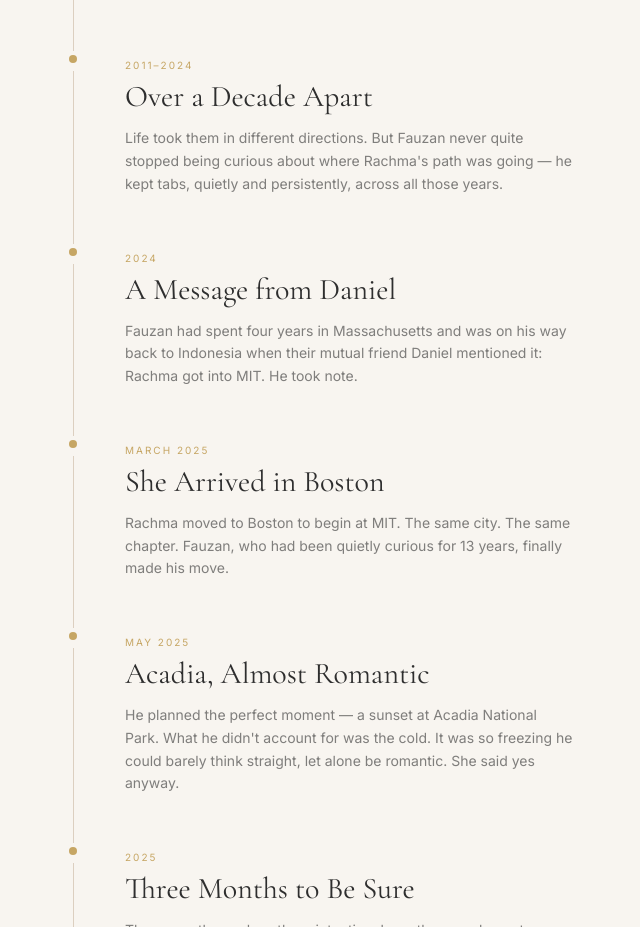
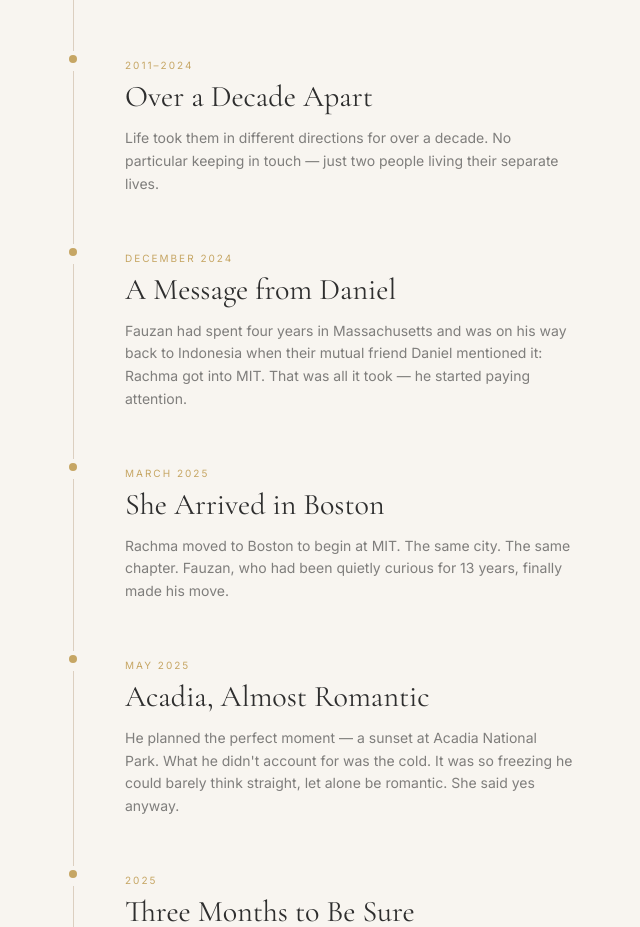
Before and after one commit to rachmawaty/fr-wedding, a Next.js app: page / in a window 1280 px wide. Shown: the part 1240-2167 px from the top of the page, without its empty margins (187-827 px from the left). Built offline with nearby package versions, Linux system fonts and the light colour scheme.

Commit message:
fix: Fauzan only started being kepo from December 2024, not for years
Co-Authored-By: Claude Sonnet 4.6 <noreply@anthropic.com>

```diff
--- a/components/OurStory.tsx
+++ b/components/OurStory.tsx
@@ -13,12 +13,12 @@ const timeline = [
   {
     year: "2011–2024",
     title: "Over a Decade Apart",
-    body: "Life took them in different directions. But Fauzan never quite stopped being curious about where Rachma's path was going — he kept tabs, quietly and persistently, across all those years.",
+    body: "Life took them in different directions for over a decade. No particular keeping in touch — just two people living their separate lives.",
   },
   {
-    year: "2024",
+    year: "December 2024",
     title: "A Message from Daniel",
-    body: "Fauzan had spent four years in Massachusetts and was on his way back to Indonesia when their mutual friend Daniel mentioned it: Rachma got into MIT. He took note.",
+    body: "Fauzan had spent four years in Massachusetts and was on his way back to Indonesia when their mutual friend Daniel mentioned it: Rachma got into MIT. That was all it took — he started paying attention.",
   },
   {
     year: "March 2025",
```
